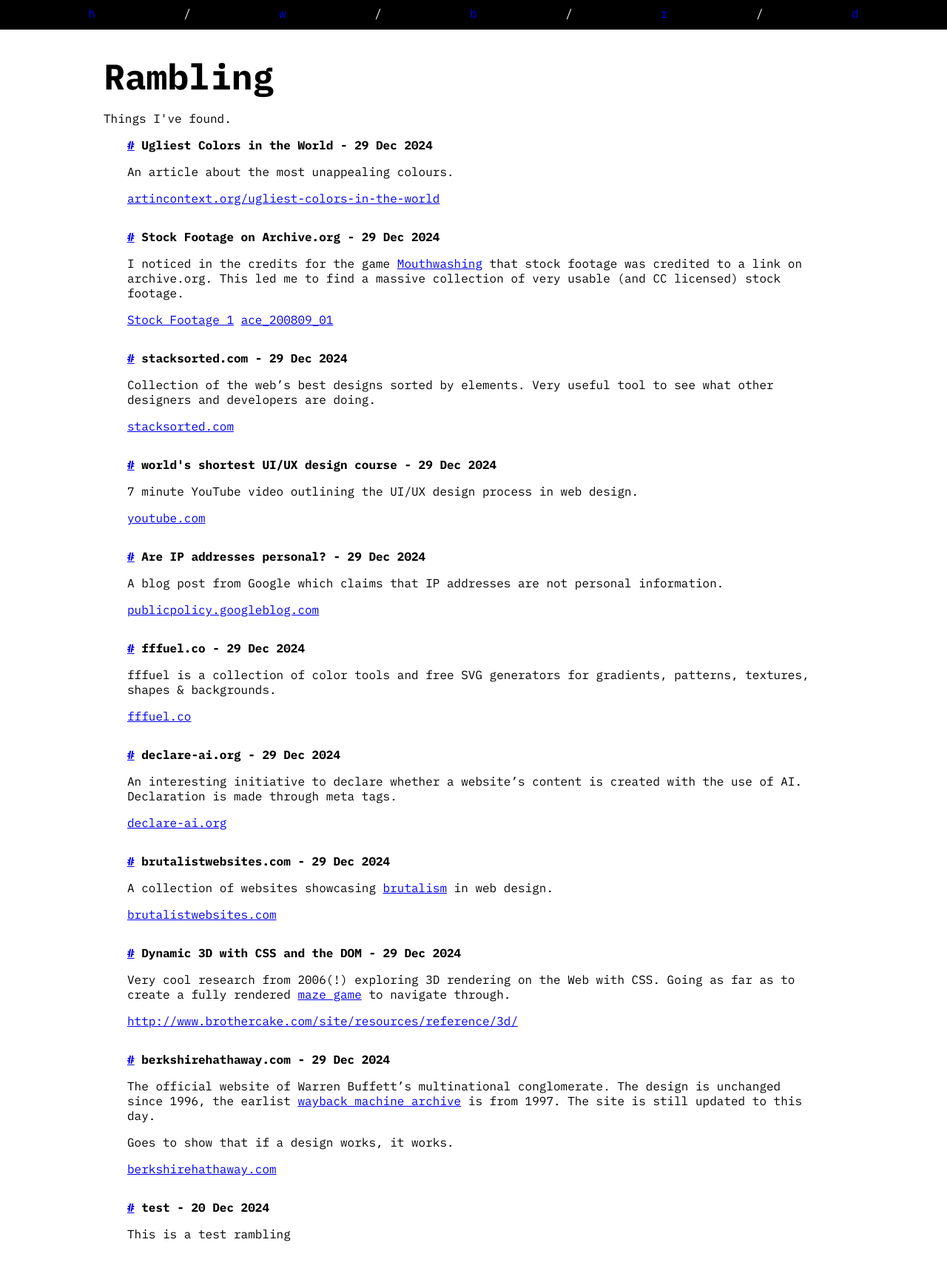
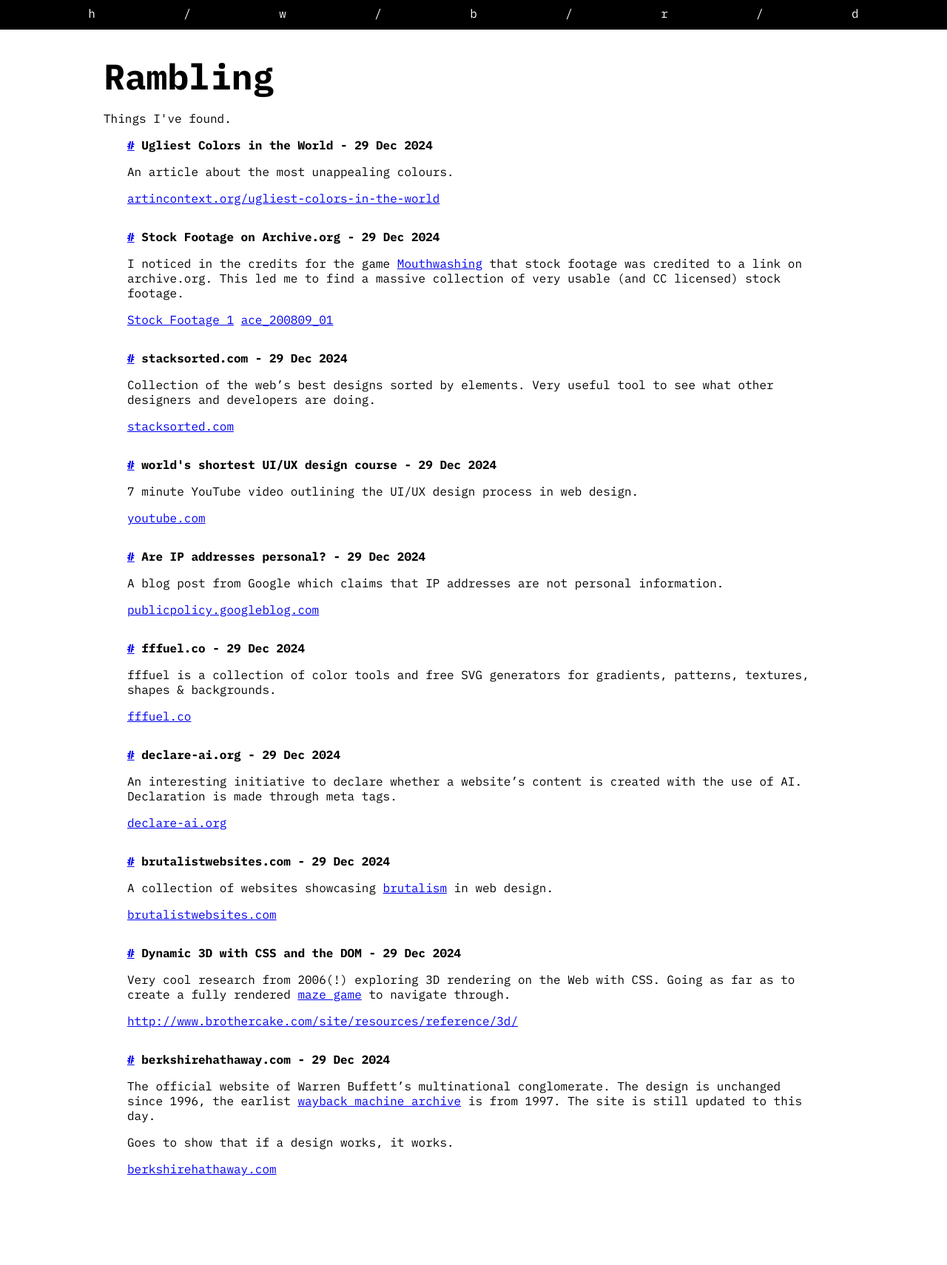
Before and after one commit to digi-battle/digi-battle.github.io, a Jekyll site: the page built from rambling.html, in a window 1280 px wide. Shown: the whole page at 74% size. Built offline with Jekyll 4.4.1, drawn with Linux system fonts in a browser that asks for light colours; after the commit the page ends 1622 px from its top, so only the background shows below that.

Commit message:
Post-launch fixes
Domain missing from sitemap, nav link default color was wrong, page titles still had the Jekyll default

```diff
--- a/_config.yml
+++ b/_config.yml
@@ -1,4 +1,4 @@
-url: "" # the base hostname & protocol for your site, e.g. http://example.com
+url: "https://wiredjohn.com" # the base hostname & protocol for your site, e.g. http://example.com
 baseurl: "" # the subpath of your site, e.g. /blog
 title: "wiredjohn.com" # the name of your site, e.g. ACME Corp.
 
--- a/_rambling/test.md
+++ /dev/null
@@ -1,7 +0,0 @@
----
-short_name: test
-name: test
-date: 20/12/2024
-layout: rambling
----
-This is a test rambling
--- a/_sass/_nav.scss
+++ b/_sass/_nav.scss
@@ -7,6 +7,7 @@
 }
 
 .top-nav .nav-link {
+    color: $primary-font-color;
     text-align: center;
     text-decoration: none;
     width: 100%;
--- a/design.html
+++ b/design.html
@@ -1,6 +1,6 @@
 ---
 layout: default
-title: "Happy Jekylling!"
+title: "Design Elements I Like"
 permalink: /design
 ---
 
--- a/index.html
+++ b/index.html
@@ -1,6 +1,6 @@
 ---
 layout: default
-title: "Happy Jekylling!"
+title: "Web Developer"
 ---
 
 <h1>wiredjohn.com</h1>
--- a/rambling.html
+++ b/rambling.html
@@ -1,6 +1,6 @@
 ---
 layout: default
-title: "Happy Jekylling!"
+title: "Rambling"
 permalink: /rambling
 ---
 
```
